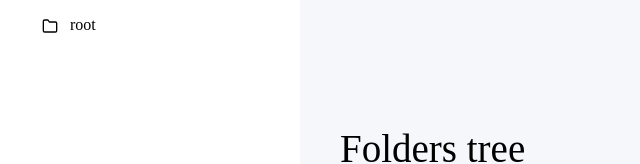
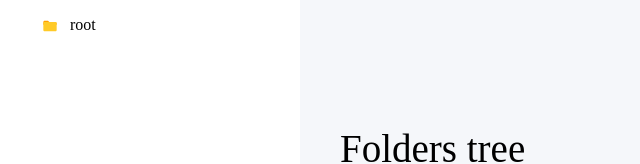
Before and after one commit to Ridge23/fe-assignment-2, a React app: page / in a window 1280 px wide. Shown: the top 164 px of the page, without its empty margins (0-640 px from the left). Built offline with nearby package versions, Linux system fonts and the light colour scheme.

Commit message:
Add folder open close

```diff
--- a/src/components/tree/Folder.tsx
+++ b/src/components/tree/Folder.tsx
@@ -14,14 +14,17 @@ interface IFolder {
 
 export default function Folder({ name, childrenNodes, showDelete = true, onDelete }: IFolder): JSX.Element {
     const [showFolder, setShowFolder] = useState(false);
+    const noChildrenNodes = !childrenNodes || childrenNodes.length === 0
     const aClass = classNames([
-        { 'folder__link--active': childrenNodes && childrenNodes.length > 0 },
-        { 'folder__link--empty': !childrenNodes || childrenNodes.length === 0 },
+        { 'folder__link--active': !noChildrenNodes },
+        { 'folder__link--empty': noChildrenNodes },
     ])
+    const liClass = classNames('folder__li', {'folder__li--active': showFolder});
+
     return (
         <>
-            <li key={`folder-${name}`} className="folder__li">
-                <a className={aClass} onClick={() => setShowFolder(!showFolder)}>{name}</a>
+            <li key={`folder-${name}`} className={liClass}>
+                <a className={aClass} onClick={() => !noChildrenNodes && setShowFolder(!showFolder)}>{name}</a>
                 <div className="folder__actions">
                     {showDelete && <DeleteIcon onClick={onDelete} />}
                 </div>
--- a/src/components/tree/sass/folder.scss
+++ b/src/components/tree/sass/folder.scss
@@ -10,11 +10,17 @@
       height: 20px;
       width: 20px;
       background-size: 16px;
-      background-image: url("../img/folder.svg");
+      background-image: url("../img/folder_closed.svg");
       background-repeat: no-repeat;
       margin-right: 10px;
       background-position: center center;
       vertical-align: middle;
+    }
+
+    &--active {
+      &::before {
+        background-image: url("../img/folder_opened.svg");
+      }
     }
 
     &:hover > .folder__actions {
--- a/src/reducers/FolderTree.ts
+++ b/src/reducers/FolderTree.ts
@@ -75,10 +75,9 @@ function FolderTree(state = initState, action) {
                 folders: state.folders.map((folder) => {
                     return {
                         ...folder,
-                        childrenNodes: folder.childrenNodes.filter(({ id, type }) => {
-                            if (id === action.id && type === 'file') return false;
-                            return true;
-                        })
+                        childrenNodes: folder.childrenNodes.filter(
+                            ({ id, type }) => !(id === action.id && type === 'file')
+                        )
                     }
                 }),
                 files: state.files.filter(({ id }) => id !== action.id)
@@ -89,7 +88,9 @@ function FolderTree(state = initState, action) {
             return {
                 ...state,
                 folders: state.folders.filter((folder) => folder.id !== action.id),
-                files: state.files.filter(({id}) => !currentFolder.childrenNodes.find((folderFile) => folderFile.id === id))
+                files: state.files.filter(({id}) => !currentFolder.childrenNodes.find(
+                    (folderFile) => folderFile.id === id)
+                )
             }
         }
         default: {
```
Also changed, not shown: src/components/tree/img/folder_closed.svg (added), src/components/tree/img/folder_opened.svg (added).
